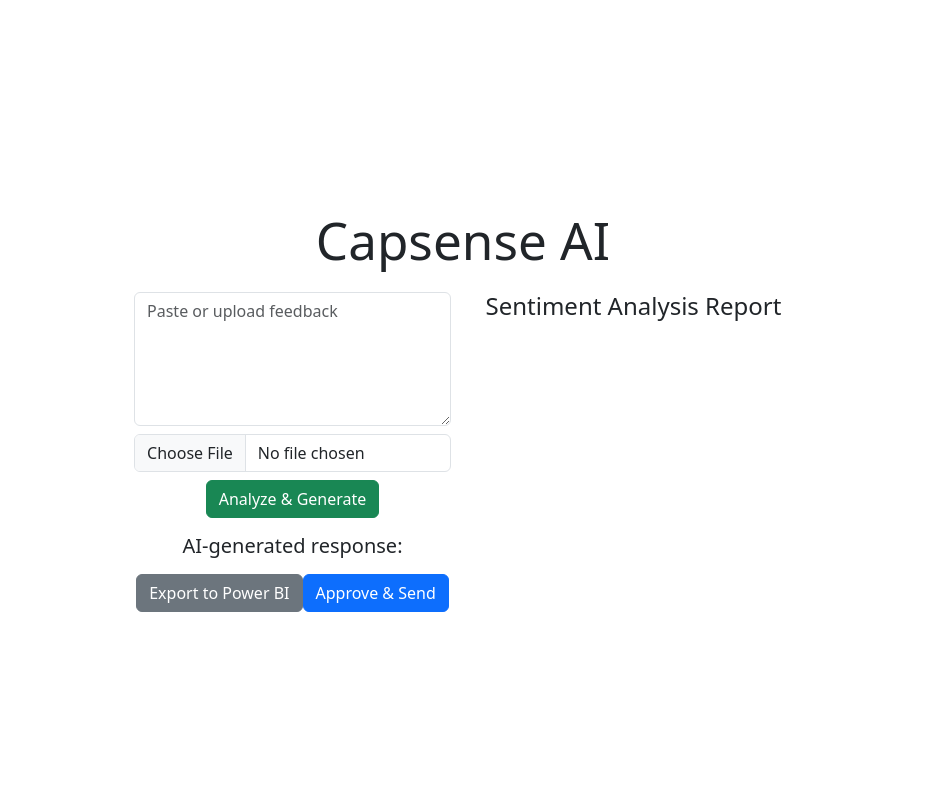
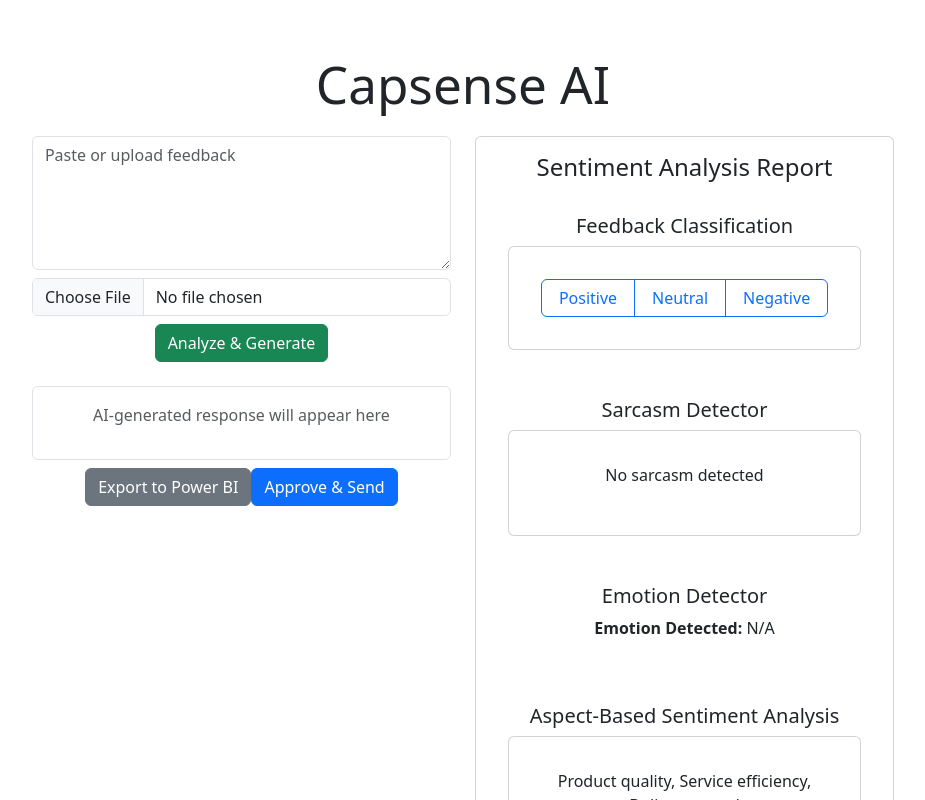
Before and after one commit to CapSense/Capgemini_SentimentApp_Remake, a React (Vite) app in the folder frontend/: page / in a window 1280 px wide. Shown: the top 800 px of the page, without its empty margins (177-1102 px from the left). Built offline with nearby package versions, Linux system fonts and the light colour scheme; the HTML template or start-up script is replaced by a standard one.

Commit message:
File from vk-branch

```diff
--- a/frontend/src/components/WebApp.tsx
+++ b/frontend/src/components/WebApp.tsx
@@ -1,92 +1,62 @@
-import React, { useState } from 'react'
-import axios from 'axios'
-import EmotionDetector from './EmotionDetector'
+import { useState } from 'react';
+import axios from 'axios';
+import EmotionDetector from './EmotionDetector';
+import SarcasmDetector from './SarcasmDetector';
+import ClassificationDetector from './ClassificationDetector';
+import AspectsDetector from './AspectsDetector';
+import ResponseDisplay from './ResponseDisplay';
 
 interface AnalysisResponse {
-  classification?: {
-    sentiment?: string
-    sentiment_confidence?: number
-    sarcasm?: boolean
-    sarcasm_confidence?: number
-    emotion?: string
-    emotion_confidence?: number
-  }
-  ai_response?: {
-    response_text?: string
-    empathy_score?: number
-  }
-}
-
-// A single result object after analyzing text
-interface SingleResult {
-  inputText: string
-  classification?: string
-  response?: string
+  emotion: string;
+  sarcasm: string;
+  aspects: string;
+  classification: string;
+  response: string;
 }
 
 const WebApp: React.FC = () => {
-  const [text, setText] = useState('')
-  const [file, setFile] = useState<File | null>(null)
-  const [results, setResults] = useState<AnalysisResponse[]>([])
+  const [text, setText] = useState('');
+  const [file, setFile] = useState<File | null>(null);
+  const [results, setResults] = useState<AnalysisResponse[]>([]);
 
   const handleFileChange = (e: React.ChangeEvent<HTMLInputElement>) => {
-    if (e.target.files) setFile(e.target.files[0])
-  }
+    if (e.target.files) setFile(e.target.files[0]);
+  };
 
   const handleAnalyze = async (e: React.FormEvent) => {
-    e.preventDefault()
+    e.preventDefault();
+    const messages: string[] = [];
 
-    // If user uploaded a file, parse it and do batch
     if (file) {
-      const reader = new FileReader()
-      reader.onload = async (ev) => {
-        const textContent = ev.target?.result as string
+      const reader = new FileReader();
+      reader.onload = async (e) => {
+        const text = e.target?.result as string;
         try {
-          let messages: string[] = []
           if (file.name.endsWith('.csv')) {
-            // Very simple CSV parsing, first column only
-            const rows = textContent
-              .split('\n')
-              .map((row) => row.split(',')[0].replace(/"/g, '').trim())
-              .filter((row) => row)
-            messages = rows
+            const rows = text.split('\n').map(row => row.split(',')[0].replace(/"/g, '')); // Simple CSV parsing
+            messages.push(...rows.filter(row => row));
           } else if (file.name.endsWith('.json')) {
-            // JSON array of objects or strings
-            const jsonData = JSON.parse(textContent)
-            // Expect each item has .message or is a string
-            messages = jsonData.map((item: any) => item.message || item)
+            const jsonData = JSON.parse(text); // JSON parsing
+            messages.push(...jsonData.map((item: any) => item.message || item));
           }
-
-          // Now call /api/respond_batch
-          // We'll do it in a single request:
-          const batchPayload = { customer_texts: messages }
-          const batchResp = await axios.post<AnalysisResponse[]>(
-            'http://localhost:5000/api/respond_batch',
-            batchPayload
-          )
-          setResults(batchResp.data)
+          const batchResults = await Promise.all(messages.map(async msg => {
+            const res = await axios.post<AnalysisResponse>('http://localhost:5000/batch-analyze', { text: msg });
+            return res.data;
+          }));
+          setResults(batchResults);
         } catch (error) {
-          console.error('Error parsing file or batch request:', error)
+          console.error('Error parsing file:', error);
         }
-      }
-      reader.readAsText(file)
+      };
+      reader.readAsText(file);
     } else if (text) {
-      // Single text approach
-      const payload = { customer_text: text }
-      try {
-        const resp = await axios.post<AnalysisResponse>(
-          'http://localhost:5000/api/respond',
-          payload
-        )
-        setResults([resp.data]) // store single result as array
-      } catch (error) {
-        console.error('Error sending single text request:', error)
-      }
+      const res = await axios.post<AnalysisResponse>('http://localhost:5000/predict', { text });
+      setResults([res.data]);
     }
-  }
+  };
 
   return (
-    <div className="row">
+    <div className="web-app row">
       <div className="col-md-6">
         <form onSubmit={handleAnalyze}>
           <textarea
@@ -96,53 +66,60 @@
             className="form-control mb-2"
             rows={5}
           />
-          <input
-            type="file"
-            accept=".csv,.json"
-            onChange={handleFileChange}
-            className="form-control mb-2"
-          />
-          <button type="submit" className="btn btn-success">
-            Analyze & Generate
-          </button>
+          <input type="file" accept=".csv,.json" onChange={handleFileChange} className="form-control mb-2" />
+          <button type="submit" className="btn btn-success">Analyze & Generate</button>
         </form>
-
-        <div className="mt-3">
-          <h5>AI-generated response:</h5>
-          {results.map((r, i) => (
-            <p key={i}>
-              {r.ai_response?.response_text ?? 'No response yet'}
-            </p>
-          ))}
-        </div>
-
-        {/* If you have an endpoint for exporting results: */}
-        <button
-          onClick={() => axios.get('http://localhost:5000/export-results')}
-          className="btn btn-secondary mt-2"
-        >
-          Export to Power BI
-        </button>
-        <button className="btn btn-primary mt-2">Approve &amp; Send</button>
+        <ResponseDisplay results={results} />
+        <button onClick={() => axios.get('http://localhost:5000/export-results')} className="btn btn-secondary mt-2">Export to Power BI</button>
+        <button className="btn btn-primary mt-2">Approve & Send</button>
       </div>
-
-      <div className="col-md-6">
-        <h4>Sentiment Analysis Report</h4>
-        {results.map((r, i) => {
-          const c = r.classification
-          return (
-            <div key={i}>
-              <p>Sentiment: {c?.sentiment} (conf: {c?.sentiment_confidence})</p>
-              <p>Sarcasm: {c?.sarcasm ? 'Yes' : 'No'} (conf: {c?.sarcasm_confidence})</p>
-              <p>Emotion: {c?.emotion} (conf: {c?.emotion_confidence})</p>
-              <p>Empathy Score: {r.ai_response?.empathy_score}</p>
-              <EmotionDetector emotion={c?.emotion || ''} />
-            </div>
-          )
-        })}
+      {/* sentiment analysis report */}
+<div className="col-md-6">
+  <div className="card p-3 mb-3">
+    <h4 className="text-center mb-3">Sentiment Analysis Report</h4>
+    <div className="mb-3">
+      <div className="p-3">
+        <h5 className="text-center">Feedback Classification</h5>
+        <ClassificationDetector classification="Positive" />
       </div>
     </div>
-  )
-}
+    <div className="mb-3">
+      <div className="p-3">
+        <h5 className="text-center">Sarcasm Detector</h5>
+        <SarcasmDetector sarcasm="No sarcasm detected" />
+      </div>
+    </div>
+    <div className="mb-3">
+      <div className="p-3">
+        <h5 className="text-center">Emotion Detector</h5>
+        <EmotionDetector emotion="N/A" />
+      </div>
+    </div>
+    <div className="mb-3">
+      <div className="p-3">
+        <h5 className="text-center">Aspect-Based Sentiment Analysis</h5>
+        <AspectsDetector aspects="Product quality, Service efficiency, Delivery speed" />
+      </div>
+    </div>
+    {results.map((r, i) => (
+      <div key={i} className="mb-3">
+        <div className="p-3">
+          <h5 className="text-center">Feedback Classification</h5>
+          <ClassificationDetector classification={r.classification} />
+          <h5 className="text-center">Emotion Detector</h5>
+          <EmotionDetector emotion={r.emotion} />
+          <h5 className="text-center">Aspect-Based Sentiment Analysis</h5>
+          <AspectsDetector aspects={r.aspects} />
+          <h5 className="text-center">Sarcasm Detector</h5>
+          <SarcasmDetector sarcasm={r.sarcasm} />
+        </div>
+      </div>
+    ))}
+  </div>
+</div>
+    </div>
+  );
+};
 
-export default WebApp
+
+export default WebApp;
```
